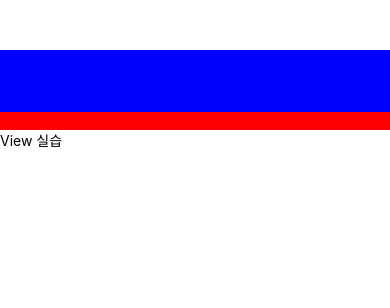
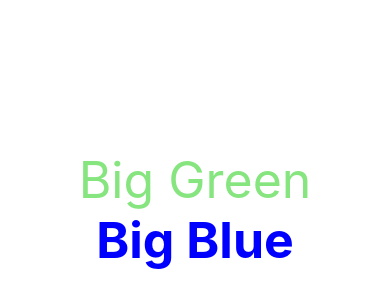
Before and after one commit to hapen7535/What-do-I-put-on, a React Native app: screen / in a window 390 px wide. Shown: the top 308 px of the page. Built offline with nearby package versions, Linux system fonts and the light colour scheme.

Commit message:
Style 실습

```diff
--- a/App.js
+++ b/App.js
@@ -112,13 +112,14 @@
 
 import React from 'react';
 import {View, StyleSheet, Text} from 'react-native';
+import LotsOfStyles from './components/StyleEx';
 import  ViewBoxes from './components/ViewEx';
 
 const App = () => {
   return (
     <View>
 
-    <ViewBoxes/>
+    <LotsOfStyles/>
 
     </View>
   );
--- /dev/null
+++ b/components/StyleEx.js
@@ -0,0 +1,32 @@
+import React from 'react';
+import { StyleSheet, Text, View } from 'react-native';
+
+const LotsOfStyles = () => {
+
+    return(
+        <View style={styles.container}>
+            <Text style={styles.bigGreen}>Big Green</Text>
+            <Text style={styles.bigBlue}>Big Blue</Text>
+        </View>
+    );
+
+};
+
+const styles = StyleSheet.create({
+    container: {
+        marginTop: 150,
+        alignItems: 'center'
+    },
+    bigGreen: {
+        color: '#86E57F',
+        fontWeight: 'normal',
+        fontSize: 50,
+    },
+    bigBlue: {
+        color: 'blue',
+        fontSize: 50,
+        fontWeight: 'bold'
+    },
+});
+
+export default LotsOfStyles;
```
